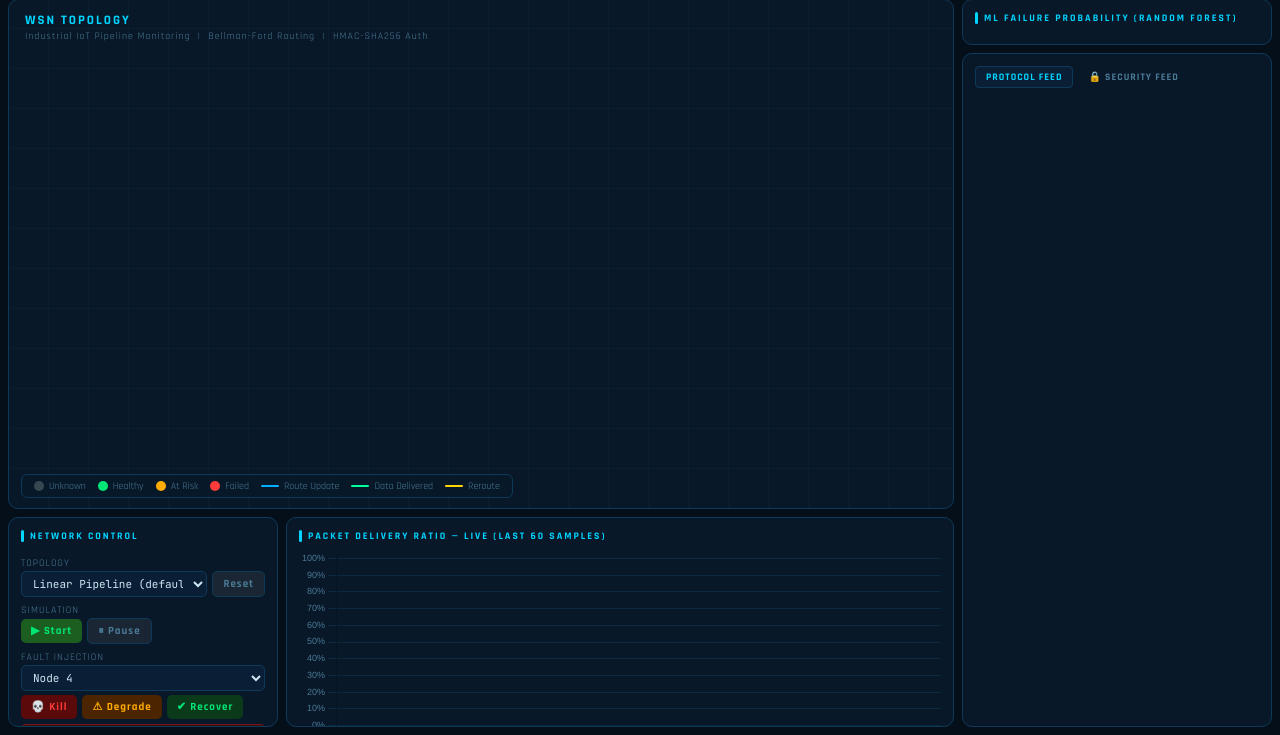
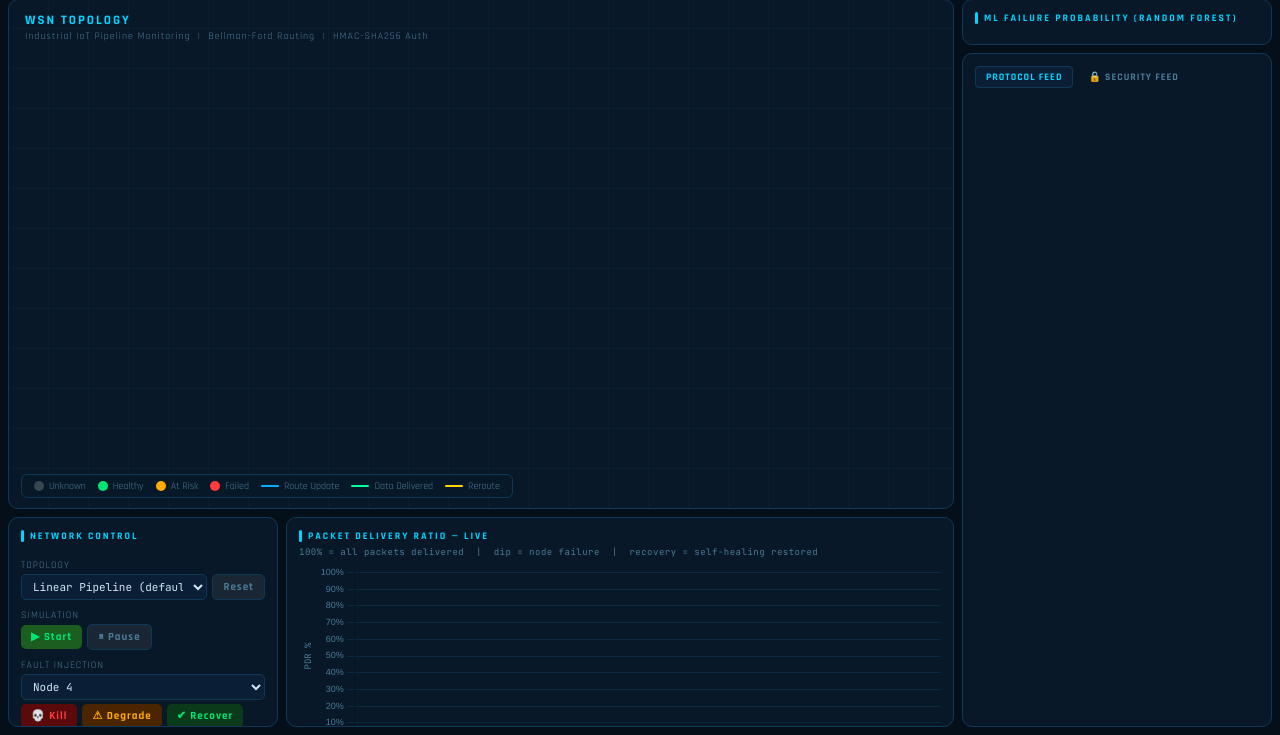
Before and after one commit to poorvidurdi/SentinelMesh, a Flask app: page / in a window 1280 px wide. Shown: the part 65-800 px from the top of the page. Run offline with Flask 3, Linux system fonts and the light colour scheme; some libraries are stand-ins or nearby versions.

Commit message:
Corrections

```diff
--- a/server.py
+++ b/server.py
@@ -5,7 +5,7 @@ Also exposes REST endpoints for topology control.
 Run: python server.py
 """
 
-import json, socket, threading, time, os
+import json, socket, threading, time, os, random
 from flask import Flask, render_template, request, jsonify
 from flask_socketio import SocketIO, emit
 
@@ -26,7 +26,8 @@ state = {
         "uptime_start":    time.time(),
         "security_events": 0,
         "rerr_count":      0,
-        "active_routes":   0,
+        "active_routes":   8,
+        "recovery_count":  0,
     },
     "pdr_history": [],    # list of {t, pdr} last 60s
     "proto_feed":  [],    # protocol messages
@@ -93,7 +94,7 @@ def process_update(msg):
     # ── Security event ────────────────────────────────────────────────────────
     if mtype in ("HMAC_REJECT","REPLAY"):
         state["stats"]["security_events"] += 1
-        state["stats"]["packets_dropped"]  += 1
+        # Rejected packets were never trusted — not counted as dropped data
         evt_type = "HMAC Rejection" if mtype=="HMAC_REJECT" else "Replay Attack"
         evt = {
             "ts": ts,
@@ -111,7 +112,7 @@ def process_update(msg):
     # ── RERR / route / risk updates ───────────────────────────────────────────
     if mtype in ("RERR_BROADCAST", "RERR"):
         state["stats"]["rerr_count"] += 1
-        state["stats"]["packets_dropped"] += 1
+        # RERR is a control packet — does not count as dropped data
         proto = {
             "ts": ts,
             "type": "RERR",
@@ -172,11 +173,31 @@ def process_update(msg):
     if nid is None:
         return
 
-    state["stats"]["packets_sent"] += 1
-    if status == "failed":
+    # Only count non-heartbeat status as a meaningful packet
+    if status in ("healthy", "at_risk"):
+        state["stats"]["packets_sent"] += 1
+    # Only count as dropped if node failed AND had no prior at_risk warning
+    # meaning no preemptive reroute happened
+    prev = state["nodes"].get(nid, {})
+    prev_status = state["nodes"].get(nid, {}).get("status", "unknown")
+    if status == "failed" and prev_status not in ("at_risk", "failed"):
+        # Reactive failure — data was lost
         state["stats"]["packets_dropped"] += 1
+    elif status == "failed" and prev_status == "at_risk":
+        # Proactive reroute happened — no data lost
+        pass
+    # Recovery — node came back online, restore one dropped count
+    if status == "healthy" and prev_status == "failed":
+        state["stats"]["packets_dropped"] = max(0, state["stats"]["packets_dropped"] - 1)
+        state["stats"]["recovery_count"]  = state["stats"].get("recovery_count", 0) + 1
+        _sent = max(1, state["stats"]["packets_sent"])
+        _drop = state["stats"]["packets_dropped"]
+        _pdr  = 100.0 if _drop == 0 else max(0, round((1 - _drop / _sent) * 100, 1))
+        _pt   = {"t": ts, "pdr": _pdr}
+        state["pdr_history"].append(_pt)
+        state["_last_pdr_time"] = time.time()
+        socketio.emit("pdr_update", _pt)
 
-    prev = state["nodes"].get(nid, {})
     state["nodes"][nid] = {
         "status":  status,
         "battery": bat,
@@ -192,17 +213,24 @@ def process_update(msg):
         "unknown":  "#546e7a"
     }
     proto_color = color_map.get(status,"#b0bec5")
-    proto = {
-        "ts": ts,
-        "type": "HEARTBEAT" if status not in ("failed",) else "NODE_FAIL",
-        "node": nid,
-        "detail": f"N{nid} → B:{bat}% L:{loss}% Prob:{prob:.2f} [{status.upper()}]",
-        "color": proto_color
-    }
-    state["proto_feed"].insert(0, proto)
-    state["proto_feed"] = state["proto_feed"][:80]
+    # Only log to protocol feed on meaningful status changes
+    prev_status = prev.get("status", "unknown")
+    if status != prev_status or status in ("at_risk", "failed"):
+        proto = {
+            "ts": ts,
+            "type": "NODE_FAIL" if status == "failed" else
+                    "AT_RISK"  if status == "at_risk" else
+                    "RECOVERY" if status == "healthy" and prev_status in ("at_risk","failed") else
+                    "HEARTBEAT",
+            "node": nid,
+            "detail": f"N{nid} → B:{bat}% L:{loss}% Prob:{prob:.2f} [{status.upper()}]",
+            "color": proto_color
+        }
+        state["proto_feed"].insert(0, proto)
+        state["proto_feed"] = state["proto_feed"][:80]
+        socketio.emit("proto_event", proto)
 
-    # Emit to browser
+    # Always emit node_update and stats (silent, no feed entry for normal heartbeats)
     socketio.emit("node_update", {
         "node_id": nid,
         "status":  status,
@@ -210,8 +238,13 @@ def process_update(msg):
         "loss":    loss,
         "prob":    prob
     })
-    socketio.emit("proto_event", proto)
     socketio.emit("stats_update", state["stats"])
+
+    # Recalculate active routes from current node statuses
+    cfg = load_config()
+    total = len(cfg.get("nodes", []))
+    failed_count = sum(1 for n in state["nodes"].values() if n.get("status") == "failed")
+    state["stats"]["active_routes"] = max(0, total - failed_count)
 
     # PDR history (every 5 seconds)
     now = time.time()
@@ -220,7 +253,8 @@ def process_update(msg):
         state["_last_pdr_time"] = now
         sent    = max(1, state["stats"]["packets_sent"])
         dropped = state["stats"]["packets_dropped"]
-        pdr     = max(0, round((1 - dropped/sent)*100, 1))
+        # PDR based only on unrecovered drops — at_risk reroutes don't count as drops
+        pdr = 100.0 if dropped == 0 else max(0, round((1 - dropped/sent)*100, 1))
         point = {"t": ts, "pdr": pdr}
         state["pdr_history"].append(point)
         socketio.emit("pdr_update", point)
@@ -232,6 +266,27 @@ def stats_ticker():
         uptime = int(time.time() - state["stats"]["uptime_start"])
         socketio.emit("uptime", {"seconds": uptime})
         time.sleep(1)
+
+def security_heartbeat():
+    """Emit periodic passive HMAC verification confirmations from healthy nodes."""
+    while True:
+        time.sleep(15)
+        healthy_nodes = [
+            nid for nid, n in state["nodes"].items()
+            if n.get("status") in ("healthy", "at_risk")
+        ]
+        if not healthy_nodes:
+            continue
+        nid = random.choice(healthy_nodes)
+        ts = time.strftime("%H:%M:%S")
+        evt = {
+            "ts": ts,
+            "type": "HMAC Verified",
+            "node": nid,
+            "detail": f"Heartbeat from Node {nid} — signature valid, seq accepted",
+            "severity": "info"
+        }
+        socketio.emit("security_event", evt)
 
 # ── REST endpoints ────────────────────────────────────────────────────────────
 @app.route("/")
@@ -326,18 +381,39 @@ def on_connect():
 
 @socketio.on("inject_fault")
 def on_fault(data):
-    """Frontend can request a node kill/degrade via socket."""
-    process_update({
-        "node_id":     data["node"],
-        "status":      data["action"],
-        "battery":     data.get("battery",0),
-        "packet_loss": data.get("loss",100),
-        "prob":        1.0
+    """Frontend simulation control — does not affect packet stats."""
+    nid    = data["node"]
+    action = data["action"]
+    bat    = data.get("battery", 0)
+    loss   = data.get("loss", 100)
+    ts     = time.strftime("%H:%M:%S")
+
+    prev_status = state["nodes"].get(nid, {}).get("status", "unknown")
+    state["nodes"][nid] = {"status": action, "battery": bat, "loss": loss, "prob": 1.0}
+
+    # Update active routes
+    cfg = load_config()
+    total = len(cfg.get("nodes", []))
+    failed_count = sum(1 for n in state["nodes"].values() if n.get("status") == "failed")
+    state["stats"]["active_routes"] = max(0, total - failed_count)
+
+    # Only log meaningful events to feed
+    color_map = {"failed":"#f44336","at_risk":"#ffab00","healthy":"#00e676"}
+    socketio.emit("node_update", {"node_id":nid,"status":action,"battery":bat,"loss":loss,"prob":1.0})
+    socketio.emit("stats_update", state["stats"])
+
+    type_map = {"failed":"NODE_KILL","at_risk":"DEGRADE","healthy":"RECOVERY"}
+    socketio.emit("proto_event", {
+        "ts": ts, "type": type_map.get(action,"ACTION"),
+        "node": nid,
+        "detail": f"Manual {action} → Node {nid}",
+        "color": color_map.get(action,"#b0bec5")
     })
 
 # ── Entry ─────────────────────────────────────────────────────────────────────
 if __name__ == "__main__":
     threading.Thread(target=udp_listener, daemon=True).start()
     threading.Thread(target=stats_ticker, daemon=True).start()
+    threading.Thread(target=security_heartbeat, daemon=True).start()
     print("[Server] Starting SentinelMesh dashboard at http://localhost:5000")
     socketio.run(app, host="0.0.0.0", port=5000, debug=False)
--- a/templates/dashboard.html
+++ b/templates/dashboard.html
@@ -102,8 +102,8 @@ body{background:var(--bg);color:var(--text);font-family:var(--display);
 /* BOTTOM */
 .bottom{grid-row:2;grid-column:1;display:grid;grid-template-columns:270px 1fr;gap:8px;overflow:hidden;}
 .ctrl-panel{background:var(--panel);border:1px solid var(--border);
-  border-radius:10px;padding:12px;display:flex;flex-direction:column;gap:7px;overflow:hidden;}
-.ctrl-lbl{font-size:10px;color:var(--muted);letter-spacing:1px;text-transform:uppercase;margin-bottom:2px;}
+  border-radius:10px;padding:12px;display:flex;flex-direction:column;gap:9px;overflow:hidden;}
+.ctrl-lbl{font-size:10px;color:var(--muted);letter-spacing:1px;text-transform:uppercase;margin-bottom:3px;}
 .ctrl-row{display:flex;gap:5px;align-items:center;}
 select,input[type=text],input[type=number]{background:var(--card);border:1px solid var(--border);
   color:var(--text);font-family:var(--mono);font-size:11px;padding:4px 7px;
@@ -121,7 +121,9 @@ select:focus,input:focus{border-color:var(--accent);}
 .btn-rec{background:#0a3a1a;color:var(--healthy);}
 .btn-build{background:#1a2050;color:var(--accent);border:1px solid var(--border);}
 .btn-sec{background:#3a0a0a;color:var(--danger);border:1px solid rgba(255,59,59,.3);font-size:10px;}
-.topo-extra{display:none;}.topo-extra.show{display:block;}
+.topo-extra{display:none;margin-top:6px;}.topo-extra.show{display:block;}
+.topo-extra .ctrl-lbl{margin-top:6px;margin-bottom:3px;}
+.topo-extra input{margin-bottom:4px;}
 
 .graph-panel{background:var(--panel);border:1px solid var(--border);
   border-radius:10px;padding:12px;display:flex;flex-direction:column;overflow:hidden;}
@@ -135,6 +137,9 @@ select:focus,input:focus{border-color:var(--accent);}
   font-family:var(--mono);font-size:11px;color:var(--danger);z-index:999;
   max-width:280px;display:none;animation:sli .3s ease;}
 @keyframes sli{from{transform:translateX(18px);opacity:0;}to{transform:translateX(0);opacity:1;}}
+.recovery-event{background:rgba(0,230,118,.08);border-left:3px solid var(--healthy);padding-left:5px;}
+.recovery-event .feed-type{animation:rec-flash .6s ease 4;}
+@keyframes rec-flash{0%,100%{opacity:1;}50%{opacity:.25;}}
 </style>
 </head>
 <body>
@@ -164,6 +169,7 @@ select:focus,input:focus{border-color:var(--accent);}
     <div class="net-lbl">WSN TOPOLOGY</div>
     <div class="net-sub">Industrial IoT Pipeline Monitoring &nbsp;|&nbsp; Bellman-Ford Routing &nbsp;|&nbsp; HMAC-SHA256 Auth</div>
     <svg id="net-svg"></svg>
+    <div id="reroute-lbl" style="display:none;position:absolute;top:50%;left:50%;transform:translate(-50%,-50%);font-family:var(--display);font-weight:700;font-size:22px;letter-spacing:3px;padding:8px 24px;border-radius:8px;border:2px solid;pointer-events:none;z-index:20;box-shadow:0 0 18px currentColor;white-space:nowrap;"></div>
     <div class="legend">
       <div class="leg-i"><div class="leg-d" style="background:#37474f"></div>Unknown</div>
       <div class="leg-i"><div class="leg-d" style="background:#00e676"></div>Healthy</div>
@@ -232,7 +238,10 @@ select:focus,input:focus{border-color:var(--accent);}
     </div>
 
     <div class="graph-panel">
-      <div class="panel-title">Packet Delivery Ratio — Live (last 60 samples)</div>
+      <div class="panel-title">Packet Delivery Ratio — Live</div>
+      <div style="font-size:9px;color:var(--muted);font-family:var(--mono);margin-bottom:6px;margin-top:-4px;letter-spacing:0.5px;">
+        100% = all packets delivered &nbsp;|&nbsp; dip = node failure &nbsp;|&nbsp; recovery = self-healing restored
+      </div>
       <canvas id="pdrChart"></canvas>
     </div>
   </div>
@@ -258,7 +267,7 @@ const ROUTE_PATHS={
 // ── D3 ─────────────────────────────────────────────────────────────────────
 const svg=d3.select("#net-svg");
 let gL,gP,gN,gLbl, W=0,H=0;
-const pkts=[];let pid=0;
+const pkts=[];let pid=0;let hasHeartbeat=false;
 
 function lerp(a,b,t){return a+(b-a)*t;}
 
@@ -356,8 +365,9 @@ function updNodeVis(nid,status){
   }
 }
 
-function hilightPath(edges){
+function hilightPath(edges,isProactive){
   if(!edges)return;
+  showRerouteLabel(isProactive?"PROACTIVE REROUTE":"REACTIVE REROUTE",isProactive);
   edges.forEach(([s,t2])=>{
     const cls=`.lk-${s}-${t2},.lk-${t2}-${s}`;
     d3.selectAll(cls+" .lm").attr("stroke","#ffd600").attr("stroke-width",3).attr("stroke-dasharray","none");
@@ -365,8 +375,21 @@ function hilightPath(edges){
     setTimeout(()=>{
       d3.selectAll(cls+" .lm").attr("stroke","#1e88e5").attr("stroke-width",2);
       d3.selectAll(cls+" .lg").attr("stroke","rgba(30,136,229,.15)").attr("stroke-width",10);
-    },5000);
+    },9000);
   });
+}
+function showRerouteLabel(text,isProactive){
+  const lbl=document.getElementById("reroute-lbl");
+  if(!lbl)return;
+  const color=isProactive?"#00e676":"#ff3b3b";
+  const bg=isProactive?"rgba(0,230,118,.18)":"rgba(255,59,59,.18)";
+  lbl.textContent=text;
+  lbl.style.color=color;
+  lbl.style.borderColor=color;
+  lbl.style.background=bg;
+  lbl.style.display="block";
+  clearTimeout(window._rlt);
+  window._rlt=setTimeout(()=>lbl.style.display="none",9000);
 }
 
 // Packet animation
@@ -376,7 +399,7 @@ function animPkts(){
     if(!paused){
       const av=new Set(Object.entries(nodes).filter(([,v])=>v.status==="failed"||v.status==="at_risk").map(([k])=>+k));
       const safe=window._dl.filter(l=>!av.has(l.s)&&!av.has(l.t));
-      if(pkts.length<45&&safe.length&&Math.random()<.04){
+      if(hasHeartbeat&&pkts.length<45&&safe.length&&Math.random()<.04){
         const l=safe[Math.floor(Math.random()*safe.length)];
         const sp=window._np[l.s],tp=window._np[l.t];
         if(sp&&tp)pkts.push({id:pid++,s:l.s,t:l.t,sx:sp.x,sy:sp.y,tx:tp.x,ty:tp.y,p:0,sp:.008+Math.random()*.007});
@@ -442,7 +465,8 @@ function tab(t){
 function addProto(item){
   const el=document.getElementById("tab-proto");
   const d=document.createElement("div");
-  d.className="feed-item";
+  const isRec=item.type==="RECOVERY";
+  d.className="feed-item"+(isRec?" recovery-event":"");
   const color = item.color || (item.type==="ROUTE"?"#00b0ff":item.type==="DATA"||item.type==="DATA_DELIVERED"?"#00ff9d":item.type==="RISK"?"#ffd600":"var(--accent)");
   d.innerHTML=`<span class="feed-ts">${item.ts}</span>
     <span class="feed-type" style="color:${color}">${item.type}</span>
@@ -461,6 +485,9 @@ function addProto(item){
 function addSec(item){
   const el=document.getElementById("tab-sec");
   const d=document.createElement("div");
+  const isCrit=item.severity==="critical"||!item.severity;
+
+  if(isCrit){
     d.className="sec-item";
     d.innerHTML=`<div><span class="sec-badge">⚠ SECURITY</span></div>
       <div class="feed-item" style="border:none;padding:0">
@@ -468,13 +495,20 @@ function addSec(item){
         <span class="feed-type" style="color:var(--danger)">${item.type}</span>
         <span class="feed-detail" style="color:#ffaaaa">${item.detail}</span>
       </div>`;
-  el.insertBefore(d,el.firstChild);
-  while(el.children.length>30)el.removeChild(el.lastChild);
     const ov=document.getElementById("sec-ov");
     ov.style.display="block";
     ov.innerHTML=`🔒 SECURITY ALERT<br><span style="color:var(--text);font-size:10px">${item.detail}</span>`;
     clearTimeout(window._st);
     window._st=setTimeout(()=>ov.style.display="none",4000);
+  } else {
+    d.className="feed-item";
+    d.innerHTML=`<span class="feed-ts">${item.ts}</span>
+      <span class="feed-type" style="color:var(--healthy)">✔ ${item.type}</span>
+      <span class="feed-detail" style="color:#5a8a6a">${item.detail}</span>`;
+  }
+
+  el.insertBefore(d,el.firstChild);
+  while(el.children.length>40)el.removeChild(el.lastChild);
 }
 
 // PDR chart
@@ -486,7 +520,7 @@ const chart=new Chart(ctx,{type:"line",data:{labels:pdrLbls,datasets:[{
 }]},options:{responsive:true,maintainAspectRatio:false,animation:{duration:300},
   scales:{
     x:{ticks:{color:"#4a7a96",font:{size:9,family:"'JetBrains Mono',monospace"},maxTicksLimit:8},grid:{color:"rgba(14,58,90,.5)"}},
-    y:{min:0,max:100,ticks:{color:"#4a7a96",font:{size:9},callback:v=>v+"%"},grid:{color:"rgba(14,58,90,.5)"}}
+    y:{min:0,max:100,title:{display:true,text:"PDR %",color:"#4a7a96",font:{size:9,family:"'JetBrains Mono',monospace"}},ticks:{color:"#4a7a96",font:{size:9},callback:v=>v+"%"},grid:{color:"rgba(14,58,90,.5)"}}
   },plugins:{legend:{display:false}}}});
 
 function addPDR(t,pdr){
@@ -502,7 +536,6 @@ function updStats(s){
   document.getElementById("s-sec").textContent=s.security_events||0;
   document.getElementById("s-rerr").textContent=s.rerr_count||0;
   const sent=Math.max(1,s.packets_sent||1),drop=s.packets_dropped||0;
-  document.getElementById("s-pdr").textContent=Math.max(0,((sent-drop)/sent*100)).toFixed(1)+"%";
   const active=Object.values(nodes).filter(n=>n.status!=="failed").length;
   document.getElementById("s-routes").textContent=active||"—";
 }
@@ -552,15 +585,39 @@ socket.on("init_state",data=>{
   (data.pdr_history||[]).forEach(p=>addPDR(p.t,p.pdr));
 });
 socket.on("node_update",data=>{
+  const prev=nodes[data.node_id]||{};
   nodes[data.node_id]={status:data.status,battery:data.battery,loss:data.loss,prob:data.prob};
   updNodeVis(data.node_id,data.status);
-  updML(data.node_id,data.prob||0);
-  if(data.status==="at_risk"||data.status==="failed")hilightPath(ROUTE_PATHS[data.node_id]);
+  hasHeartbeat=true;
+  // Recovery detection — show prominent feed entry and PDR uptick
+  if(data.status==="healthy" && prev.status==="failed"){
+    addProto({
+      ts: new Date().toLocaleTimeString("en",{hour12:false}),
+      type: "RECOVERY",
+      detail: `Node ${data.node_id} back online — self-healing complete`,
+      color: "var(--healthy)"
+    });
+    showRerouteLabel("NODE RECOVERED", true);
+    pdrLbls.push(new Date().toLocaleTimeString("en",{hour12:false}));
+    pdrData.push(100.0);
+    if(pdrLbls.length>40){pdrLbls.shift();pdrData.shift();}
+    chart.update("none");
+  }
+  const bat=data.battery??100,lss=data.loss??0;
+  const baseline=(100-bat)*0.001+lss*0.003;
+  updML(data.node_id,Math.max(data.prob||0,baseline));
+  if(data.status==="at_risk"||data.status==="failed"){
+    const isPro=data.status==="at_risk"||(data.status==="failed"&&prev.status==="at_risk");
+    hilightPath(ROUTE_PATHS[data.node_id],isPro);
+  }
 });
 socket.on("proto_event",addProto);
 socket.on("security_event",addSec);
 socket.on("stats_update",updStats);
-socket.on("pdr_update",p=>addPDR(p.t,p.pdr));
+socket.on("pdr_update",p=>{
+  addPDR(p.t,p.pdr);
+  document.getElementById("s-pdr").textContent = p.pdr.toFixed(1)+"%";
+});
 socket.on("topology_changed",t=>{initNet(t);animPkts();});
 socket.on("uptime",d=>{
   const s=d.seconds,m=Math.floor(s/60),h=Math.floor(m/60);
```
Also changed, not shown: config.json (+71 -22 lines), 1 other file. Lines whose indentation alone changed are shown as unchanged.
